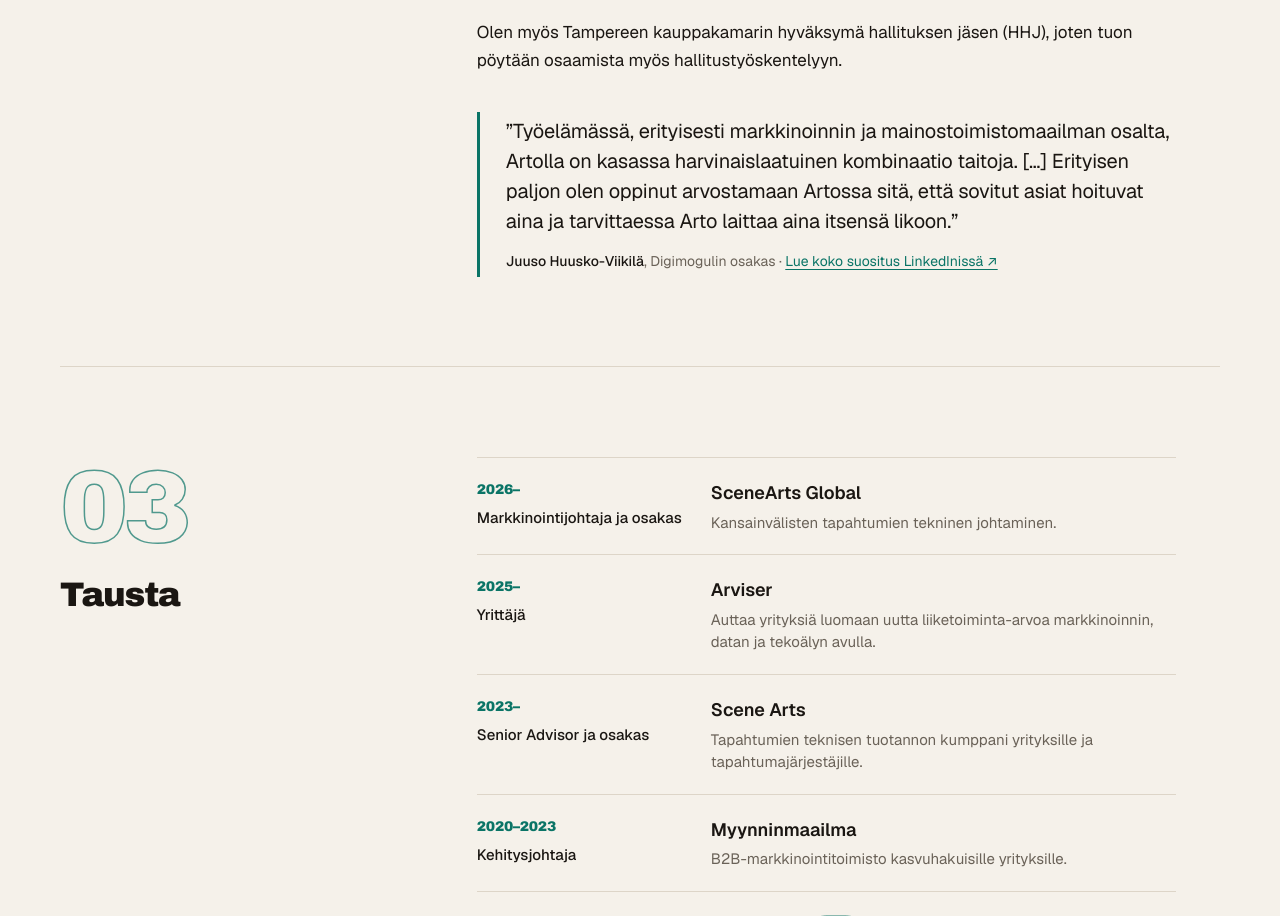
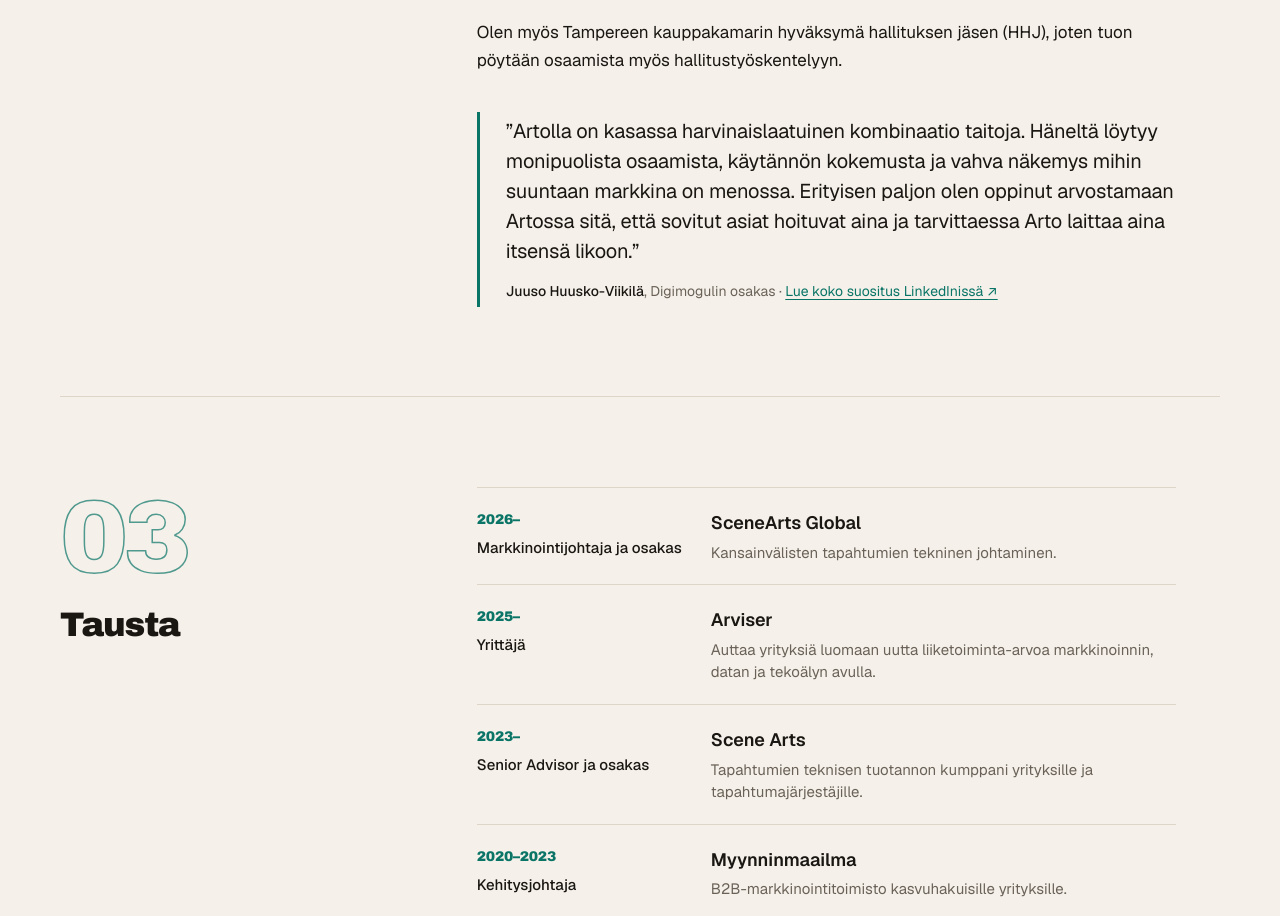
Before and after one commit to arviser/site-arto, a website: page public/index.html in a window 1280 px wide. Shown: the part 2156-3072 px from the top of the page. Drawn offline with nearby package versions, Linux system fonts and the light colour scheme; a web font is replaced by a local one.

Commit message:
Suositus ilman hakasulkeita, kolme virkettä
Co-Authored-By: Claude Sonnet 5.5 <noreply@anthropic.com>
Claude-Session: https://claude.ai/code/session_01QyRZhjX8JoBYQpy9KLGQNT

```diff
--- a/public/index.html
+++ b/public/index.html
@@ -276,7 +276,7 @@ footer .wrap { display: flex; justify-content: space-between; gap: 16px; flex-wr
           <p>Yrittäjyyden lisäksi olen mukana aktiivisena omistajana ja sijoittajana silloin, kun oma osaamiseni voi kasvattaa yrityksen arvoa. Olen osakkaana tapahtumatekniikka-alalla toimivissa <a href="https://scenearts.fi" target="_blank" rel="noopener">Scene Artsissa</a> ja <a href="https://sceneartsglobal.com" target="_blank" rel="noopener">SceneArts Globalissa</a>, joiden liiketoiminnan kehittämiseen osallistun markkinoinnin ja muun neuvonannon keinoin.</p>
           <p>Olen myös Tampereen kauppakamarin hyväksymä hallituksen jäsen (HHJ), joten tuon pöytään osaamista myös hallitustyöskentelyyn.</p>
           <figure class="quote">
-            <blockquote>”Työelämässä, erityisesti markkinoinnin ja mainostoimistomaailman osalta, Artolla on kasassa harvinaislaatuinen kombinaatio taitoja. […] Erityisen paljon olen oppinut arvostamaan Artossa sitä, että sovitut asiat hoituvat aina ja tarvittaessa Arto laittaa aina itsensä likoon.”</blockquote>
+            <blockquote>”Artolla on kasassa harvinaislaatuinen kombinaatio taitoja. Häneltä löytyy monipuolista osaamista, käytännön kokemusta ja vahva näkemys mihin suuntaan markkina on menossa. Erityisen paljon olen oppinut arvostamaan Artossa sitä, että sovitut asiat hoituvat aina ja tarvittaessa Arto laittaa aina itsensä likoon.”</blockquote>
             <figcaption><strong>Juuso Huusko-Viikilä</strong>, Digimogulin osakas · <a href="https://www.linkedin.com/in/artoremes/details/recommendations/" target="_blank" rel="noopener">Lue koko suositus LinkedInissä ↗</a></figcaption>
           </figure>
         </div>
```
